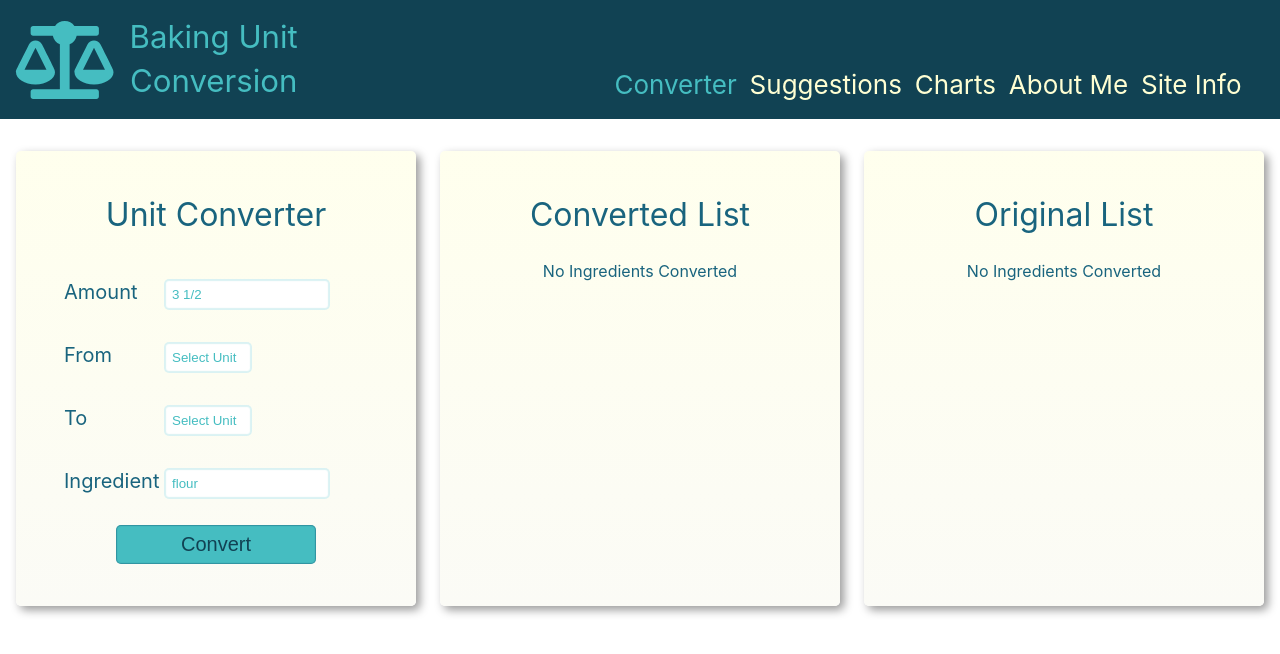
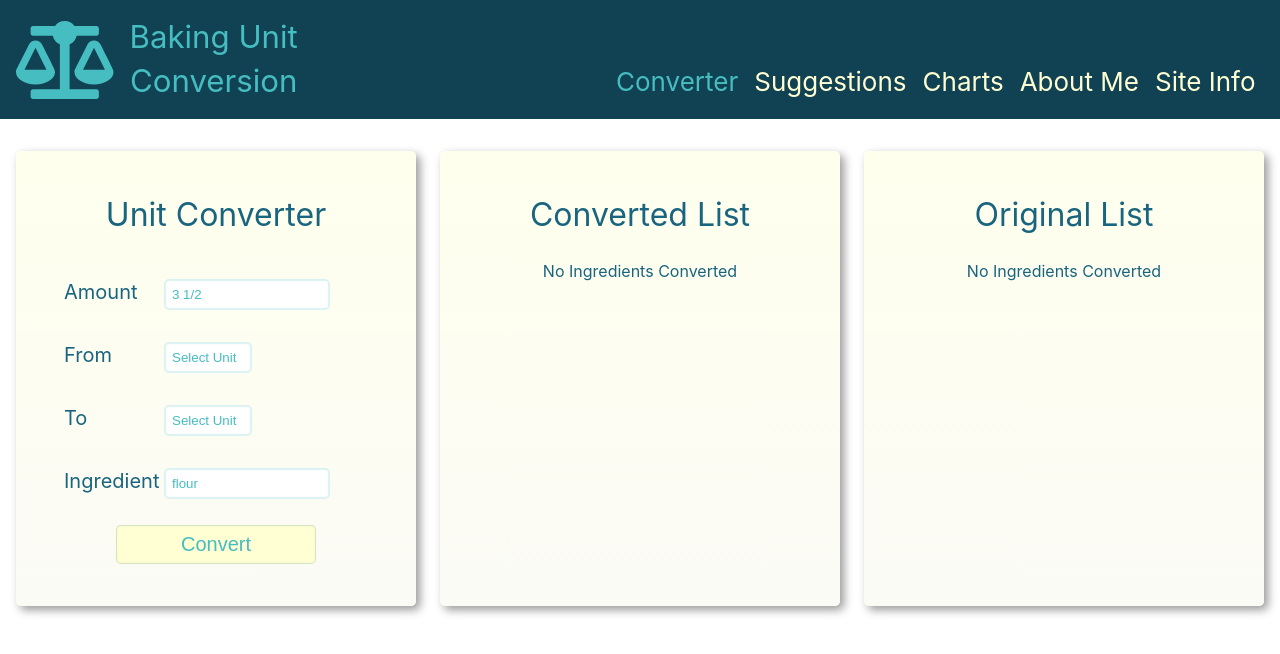
Before and after one commit to shannonyoshi/unit-conversion, a React (Create React App) app: page / in a window 1280 px wide. Shown: the top 654 px of the page. Built offline with nearby package versions, Linux system fonts and the light colour scheme.

Commit message:
added disabled tag to submit button

```diff
--- a/src/components/conversionForm.jsx
+++ b/src/components/conversionForm.jsx
@@ -152,7 +152,7 @@ export default function ConversionForm({
             />
           </div>
           <ShowErrors errors={errors} />
-          <button type="submit">Convert</button>
+          <button type="submit" disabled={(inputs.amount>0||inputs.amount.length>0 )&& inputs.unitFrom.length>0 && inputs.unitTo.length>0?false: true}>Convert</button>
         </form>
       </div>
     </div>
--- a/src/styling/chartView.scss
+++ b/src/styling/chartView.scss
@@ -30,10 +30,4 @@ table{
     white-space:nowrap;
     border: 1px solid black;
   }
-//   .freeze{
-//     width:6em;
-//     position: -webkit-sticky;
-// position: sticky;
-//     // position:absolute;
-//   }
 }
--- a/src/styling/header.scss
+++ b/src/styling/header.scss
@@ -166,7 +166,8 @@ nav {
     color: color(light);
     outline: none;
     font-size: 1em;
-    padding: $xxs-padding;
+    padding: $xs-padding;
+    white-space:nowrap;
     @media (max-width: 1100px) {
       font-size: 0.75em;
     }
--- a/src/styling/mixins.scss
+++ b/src/styling/mixins.scss
@@ -57,36 +57,46 @@
 }
 
 @mixin submit-button {
-  @include hover-raise;
+  &:not([disabled]){
+    @include hover-raise;
+    background-color: color(medium);
+    color: color(darker);
+    box-shadow: inset 0px 0px 1px 1px rgba(25, 100, 126, 0.5);
+    &:hover {
+      background-color: color(medium-highlight);
+      color: color(dark)
+    }
+
+  }
+  box-shadow: inset 0px 0px 1px 1px rgba(25, 100, 126, 0.2);
+  background-color: color(light);
+  color:color(medium);
   padding: $xs-padding $lg-padding;
   margin: 10px;
-  background-color: color(medium);
   border: none;
   border-radius: 5px;
   font-size: 1.25em;
   width: 50%;
-  color: color(darker);
-  box-shadow: inset 0px 0px 1px 1px rgba(25, 100, 126, 0.5);
-  @media(max-width: 600px)  {
-    width:80%;
+  @media (max-width: 600px) {
+    width: 80%;
   }
   &:focus {
-    outline:none;
+    outline: none;
   }
 }
 
 @mixin edit-btn {
   @include hover-raise;
-  color:color(dark);
+  color: color(dark);
   &:hover {
-    color:color(dark-highlight)
+    color: color(dark-highlight);
   }
 }
 @mixin del-btn {
   @include hover-raise;
-  color:color(alert);
+  color: color(alert);
   &:hover {
-    color:color(alert-orange)
+    color: color(alert-orange);
   }
 }
 
@@ -95,12 +105,11 @@
   color: color(dark);
   font-size: 1.25em;
   text-align: left;
-  @media( max-width: 600px){
-    font-size:1em;
+  @media (max-width: 600px) {
+    font-size: 1em;
     font-weight: bold;
   }
 }
-
 
 //card mixins
 @mixin card-general {
@@ -108,24 +117,24 @@
   background: linear-gradient(
     0deg,
     rgba(251, 251, 246, 1) 0%,
-    rgba(255, 255, 211, .4) 100%
+    rgba(255, 255, 211, 0.4) 100%
   );
   border-radius: 5px;
   box-shadow: 4px 4px 10px 0px rgba(0, 0, 0, 0.4);
-  @media( max-width: 600px){
-    min-width:250px;
-    width:90vw;
-    min-height:300px;
+  @media (max-width: 600px) {
+    min-width: 250px;
+    width: 90vw;
+    min-height: 300px;
   }
   .card-title {
     font-size: 2em;
     padding: $m-padding;
     color: color(dark);
-    @media( max-width: 600px){
+    @media (max-width: 600px) {
       padding: $xs-padding;
-      font-size:1.25em;
+      font-size: 1.25em;
       font-weight: bold;
-      margin:0;
+      margin: 0;
     }
   }
   .full {
@@ -145,7 +154,7 @@
 
 @mixin card-large {
   @include card-general;
-  min-height:500px;
+  min-height: 500px;
   width: 70vw;
   padding: $lg-padding;
   margin: $lg-padding;
@@ -153,17 +162,17 @@
   //   padding:$m-padding;
   //   margin:$m-padding;
   // }
-  @media (max-width:800px) {
-    padding:$m-padding;
-    margin:$m-padding;
-    width:90vw;
+  @media (max-width: 800px) {
+    padding: $m-padding;
+    margin: $m-padding;
+    width: 90vw;
   }
-  @media (max-width:700px) {
-    padding:$s-padding;
+  @media (max-width: 700px) {
+    padding: $s-padding;
   }
-  @media(max-width:600px) {
-    padding:$xs-padding;
-    margin:$xs-padding;
-    width:95vw;
+  @media (max-width: 600px) {
+    padding: $xs-padding;
+    margin: $xs-padding;
+    width: 95vw;
   }
 }
--- a/src/styling/variables.scss
+++ b/src/styling/variables.scss
@@ -3,7 +3,7 @@ $colors: (
   dark-highlight: #1d7593,
   darker: darken(#19647e, 10%),
   medium: #45bdc1,
-  lighter-medium: lighten(#45bdc1,5%),
+  medium-highlight: lighten(#45bdc1,5%),
   light: #ffffd3,
   accent: #ff9115,
   alert: #931621,
```
